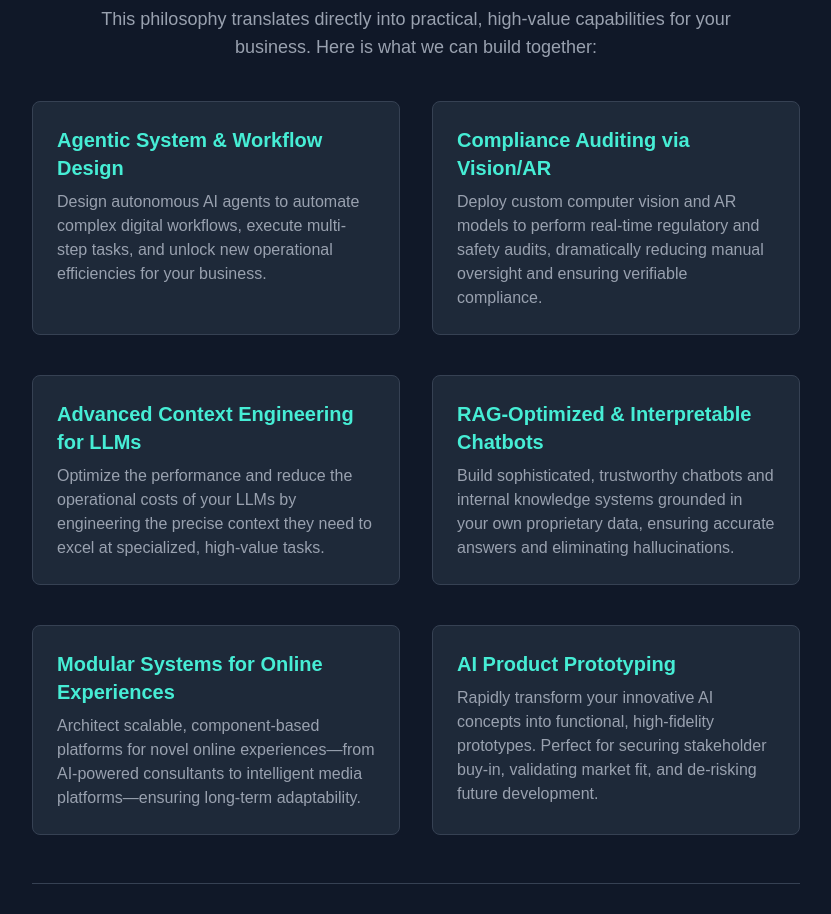
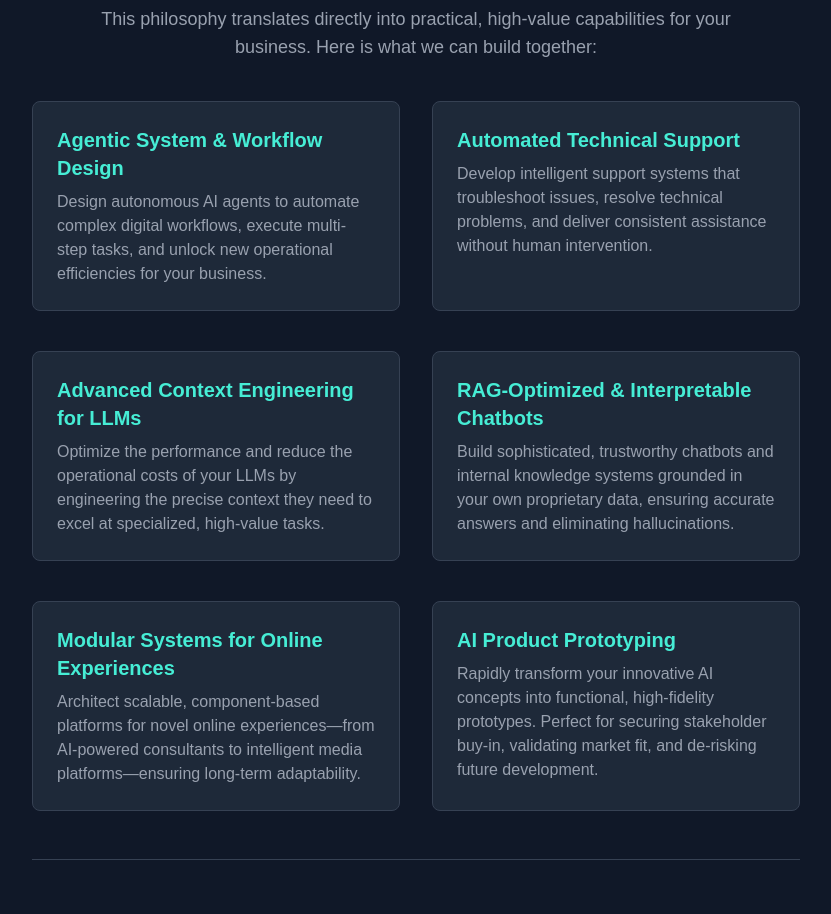
Before and after one commit to lucasfuturist/lucasmougeot-ai, a Next.js app: page /consulting in a window 1280 px wide. Shown: the part 820-1734 px from the top of the page, without its empty margins (224-1055 px from the left). Built offline with nearby package versions, Linux system fonts and the light colour scheme.

Commit message:
consulting fix

```diff
--- a/src/app/consulting/page.tsx
+++ b/src/app/consulting/page.tsx
@@ -44,8 +44,8 @@ export default function ConsultingPage() {
               </li>
 
               <li className="bg-gray-800 p-6 rounded-lg border border-gray-700">
-                <h3 className="text-xl font-bold text-teal-300">Compliance Auditing via Vision/AR</h3>
-                <p className="mt-2 text-gray-400 text-base">Deploy custom computer vision and AR models to perform real-time regulatory and safety audits, dramatically reducing manual oversight and ensuring verifiable compliance.</p>
+                <h3 className="text-xl font-bold text-teal-300">Automated Technical Support</h3>
+                <p className="mt-2 text-gray-400 text-base">Develop intelligent support systems that troubleshoot issues, resolve technical problems, and deliver consistent assistance without human intervention.</p>
               </li>
 
               <li className="bg-gray-800 p-6 rounded-lg border border-gray-700">
```
